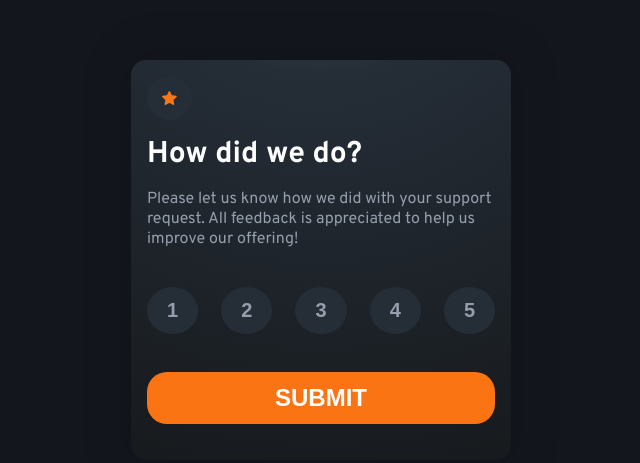
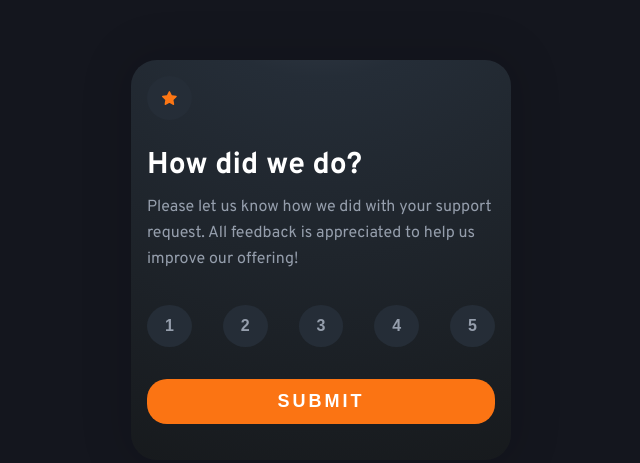
Before and after one commit to Zyruks/front-end-mentor, a website: page interactive-rating-component/src/index.html in a window 1280 px wide. Shown: the part 148-611 px from the top of the page, without its empty margins (319-959 px from the left). Drawn offline with nearby package versions, Linux system fonts and the light colour scheme; files that its build step writes are made by us from their sources.

Commit message:
modify border, font sizes, line-height

```diff
--- a/interactive-rating-component/src/scss/components/_review-card.scss
+++ b/interactive-rating-component/src/scss/components/_review-card.scss
@@ -6,10 +6,10 @@
   justify-content: space-between;
   margin: 0 auto;
   padding: rem(16);
-  border-radius: rem(15);
+  border-radius: rem(26);
 
   background: hsla(213deg, 20%, 18%, 100%); /* Old browsers */
-
+  /* stylelint-disable */
   background: radial-gradient(
     circle at 50% -40%,
     hsla(216deg, 12%, 54%, 50%) 0%,
@@ -17,7 +17,7 @@
 
     rgb(23, 26, 29) 100%
   );
-
+  /* stylelint-enable*/
   background-repeat: no-repeat;
   box-shadow: 0 0 rem(43) rem(12) rgba(0, 0, 0, 10%);
 
@@ -52,6 +52,7 @@
 
 .review__title {
   margin: 0;
+  margin-block-start: rem(16);
 }
 
 .review__paragraph {
@@ -80,7 +81,7 @@
     background-color: var(--primary-color);
   }
   @include breakpoint(large) {
-    padding: rem(12) rem(20);
+    padding: rem(12) rem(18);
   }
 }
 
--- a/interactive-rating-component/src/scss/components/_thank-you.scss
+++ b/interactive-rating-component/src/scss/components/_thank-you.scss
@@ -4,7 +4,7 @@
   flex-direction: column;
   gap: rem(25);
   align-items: center;
-  justify-content: flex-start;
+  justify-content: center;
   padding-block-start: rem(25);
 }
 
@@ -13,7 +13,7 @@
 }
 
 .review__option {
-  padding: rem(10) rem(12) rem(6) rem(12);
+  padding: rem(10) rem(16) rem(6) rem(16);
   border-radius: rem(25);
 
   color: var(--primary-color);
@@ -22,5 +22,7 @@
 }
 
 .thank-you__paragraph {
+  inline-size: 100%;
+
   text-align: center;
 }
--- a/interactive-rating-component/src/scss/globals/_typography.scss
+++ b/interactive-rating-component/src/scss/globals/_typography.scss
@@ -41,6 +41,7 @@ h4 {
 .review__paragraph {
   color: var(--light-grey);
   font-size: rem(14);
+  line-height: rem(26);
   @include breakpoint(large) {
     font-size: rem(16);
   }
@@ -50,7 +51,7 @@ h4 {
   color: var(--light-grey);
   font-weight: 700;
   @include breakpoint(large) {
-    font-size: rem(20);
+    font-size: rem(16);
   }
 }
 
@@ -58,11 +59,16 @@ h4 {
   color: var(--white);
   font-weight: 700;
   font-size: rem(16);
+  letter-spacing: rem(3);
   @include breakpoint(large) {
-    font-size: rem(24);
+    font-size: rem(18);
   }
 }
 
 /* ******************* *\
 ? #main typography end
 \* ******************* */
+
+.review__option {
+  font-size: rem(18);
+}
```
